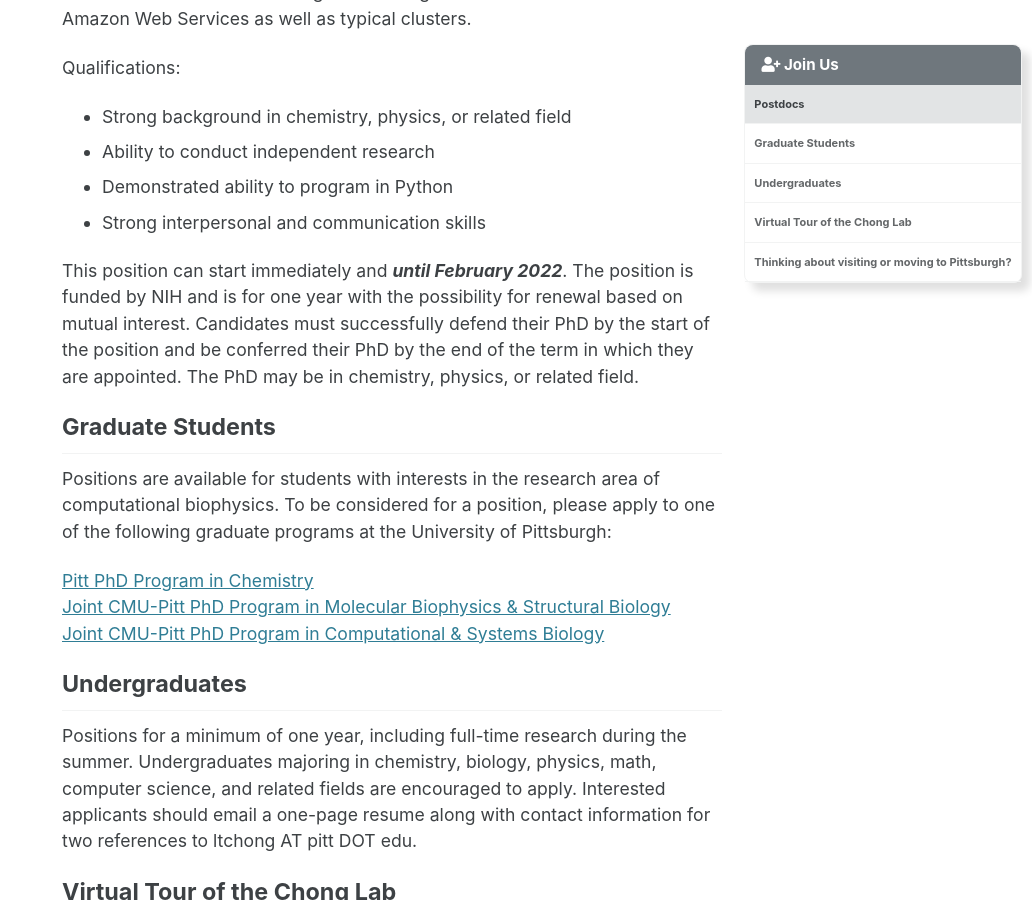
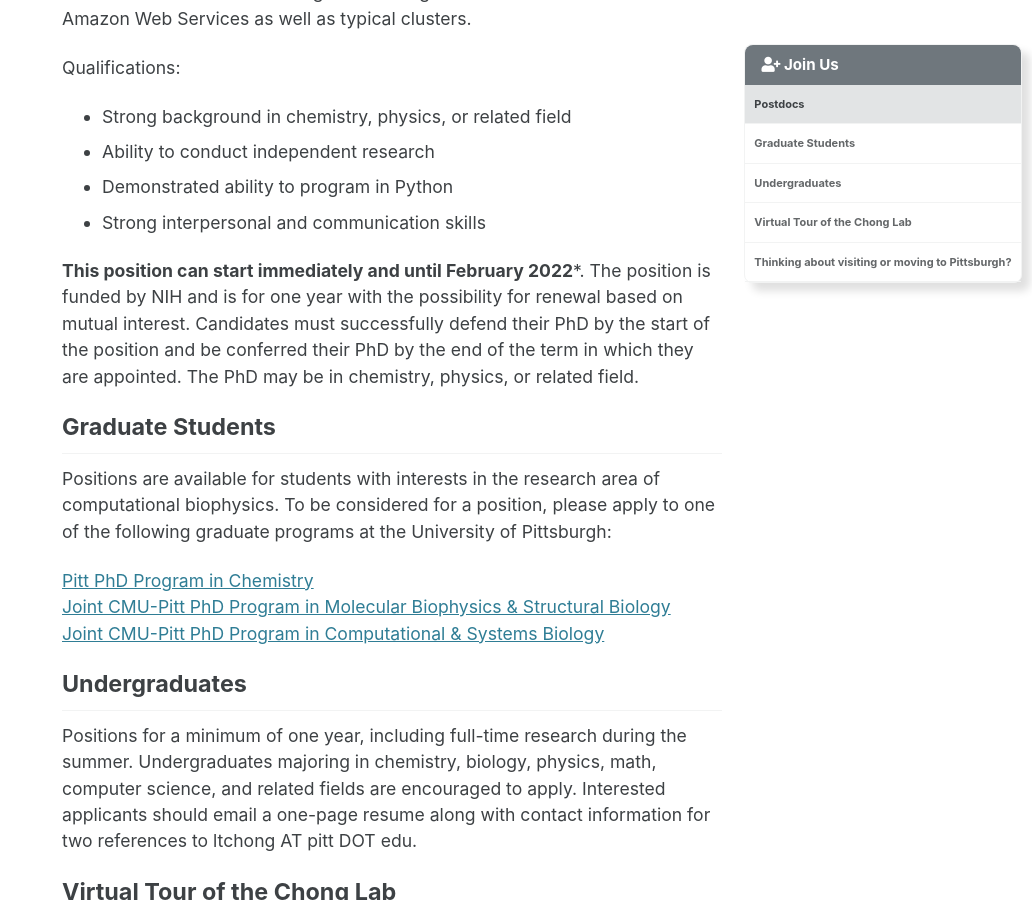
Before and after one commit to darianyang/mm-github-pages-test, a Jekyll site: the page built from _pages/join_us.md, in a window 1280 px wide and 900 px high, scrolled down 1603 px. Shown: the whole window, without its empty margins (248-1280 px from the left). Built offline with Jekyll 4.4.1, drawn with Linux system fonts in a browser that asks for light colours; cached includes are drawn as plain includes.

```diff
--- a/_pages/join_us.md
+++ b/_pages/join_us.md
@@ -40,7 +40,7 @@ Qualifications:
 * Demonstrated ability to program in Python
 * Strong interpersonal and communication skills
 
-This position can start immediately and ***until February 2022***. The position is funded by NIH and is for one year with the possibility for renewal based on mutual interest. Candidates must successfully defend their PhD by the start of the position and be conferred their PhD by the end of the term in which they are appointed. The PhD may be in chemistry, physics, or related field.
+**This position can start immediately and until February 2022***. The position is funded by NIH and is for one year with the possibility for renewal based on mutual interest. Candidates must successfully defend their PhD by the start of the position and be conferred their PhD by the end of the term in which they are appointed. The PhD may be in chemistry, physics, or related field.
 
 ## Graduate Students
 Positions are available for students with interests in the research area of computational biophysics. To be considered for a position, please apply to one of the following graduate programs at the University of Pittsburgh:
```
